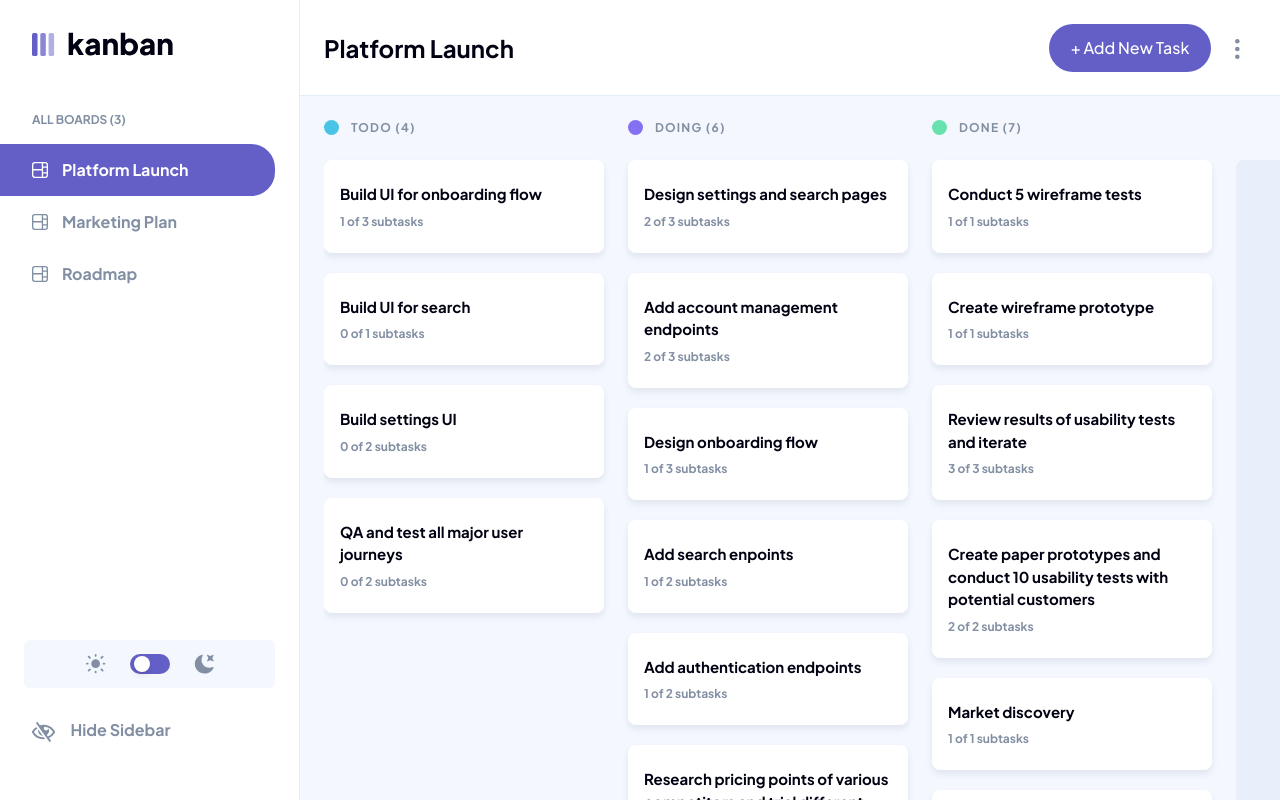
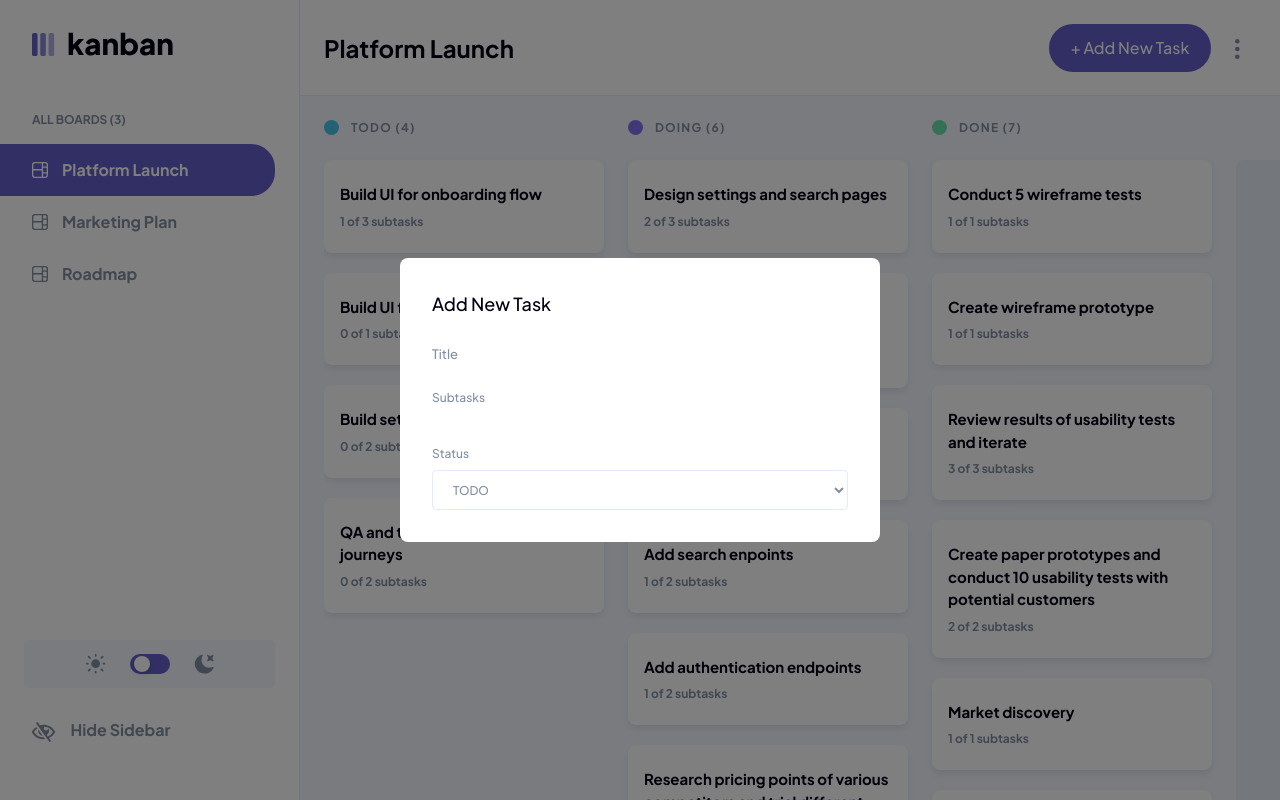
Before and after one commit to GregNicholas/Kanban-guru, a React (Create React App) app: page / in a window 1280 px wide. Both pictures are taken after a click on the button "+ Add New Task". Built offline with nearby package versions, Linux system fonts and the light colour scheme.

Commit message:
Task Form with open/close from header button

```diff
--- a/src/App.tsx
+++ b/src/App.tsx
@@ -20,7 +20,7 @@ function App() {
           displayBoard={displayBoard} setDisplayBoard={setDisplayBoard}
       />
       <div className="flex flex-col flex-1 overflow-scroll">
-        <Header boardName={displayBoard.name} isDarkMode={isDarkMode} showSidebar={showSidebar} />
+        <Header displayBoard={displayBoard} isDarkMode={isDarkMode} showSidebar={showSidebar} />
         <BoardArea displayBoard={displayBoard}/>
       </div>
       {!showSidebar && <ShowSidebar setShowSidebar={setShowSidebar} />}
--- a/src/components/BoardArea/TaskListItem.tsx
+++ b/src/components/BoardArea/TaskListItem.tsx
@@ -9,8 +9,7 @@ type TaskListItemProps = {
 
 const TaskListItem = ({ task, columns }:TaskListItemProps) => {
   const [showTask, setShowTask] = useState(false)
-  const toggleTaskView = (e: { target: any; }) => {
-    console.log(e)
+  const toggleTaskView = () => {
     setShowTask(prev => !prev)
   }
   return (
--- a/src/components/Button.tsx
+++ b/src/components/Button.tsx
@@ -2,7 +2,7 @@ import React from 'react'
 
 type ButtonProps = {
     text: string;
-    onClick?: () => void;
+    onClick?: (e: any) => void;
 }
 
 const Button = ({ text, onClick }:ButtonProps) => {
--- a/src/components/Header/Header.tsx
+++ b/src/components/Header/Header.tsx
@@ -2,15 +2,25 @@ import { useState } from 'react'
 import Button from '../Button'
 import Logo from '../Logo'
 import EditModal from '../EditModal'
+import TaskForm from '../TaskForm'
+import { Board } from '../../types'
 
 type HeaderProps = {
-    boardName: string;
+    displayBoard: Board;
     isDarkMode: boolean;
     showSidebar: boolean;
 }
 
-const Header = ({ boardName, isDarkMode, showSidebar }:HeaderProps) => {
+const Header = ({ displayBoard, isDarkMode, showSidebar }:HeaderProps) => {
     const [showModal, setShowModal] = useState(false)
+    const [showTaskForm, setShowTaskForm] = useState(false)
+
+    const toggleShowTaskForm = (e:React.MouseEvent<HTMLDivElement, MouseEvent>) => {
+        e.stopPropagation()
+        setShowTaskForm(prev => !prev)
+        console.log("BUTTON CLICK TASK FORM")
+    }
+
     const addTask = () => {
         console.log("add task to current board")
     }
@@ -19,14 +29,19 @@ const Header = ({ boardName, isDarkMode, showSidebar }:HeaderProps) => {
     const hideModal = () => setShowModal(false)
 
     return (
-        <header onClick={hideModal} className="w-full h-24 pl-6 pr-8 flex items-center justify-between border-b border-l-lines bg-white dark:bg-d-gray dark:border-d-lines">
+        <header onClick={() => {
+            console.log("HEADER CLICK")
+            hideModal()
+            setShowTaskForm(false)
+        }}
+            className="w-full h-24 pl-6 pr-8 flex items-center justify-between border-b border-l-lines bg-white dark:bg-d-gray dark:border-d-lines">
             {!showSidebar && <Logo isDarkMode={isDarkMode} showSidebar={showSidebar} /> }
             <div className={`flex items-center h-full ${nameClasses}`}>
                 {!showSidebar && <div className="w-px h-full mr-8 border-l border-l-lines dark:border-d-lines"></div>}
-                <h2 className={`font-bold font-sans text-black dark:text-white text-center text-2xl`}>{boardName}</h2>
+                <h2 className={`font-bold font-sans text-black dark:text-white text-center text-2xl`}>{displayBoard.name}</h2>
             </div>
             <div>
-                    <Button text=" + Add New Task " onClick={addTask} />
+                    <Button text=" + Add New Task " onClick={toggleShowTaskForm} />
                     <div className="ml-4 p-2 inline cursor-pointer"
                             onClick={(e) => {
                                 e.stopPropagation()
@@ -37,6 +52,7 @@ const Header = ({ boardName, isDarkMode, showSidebar }:HeaderProps) => {
                         alt="board options"
                     />
                     </div>
+                    {showTaskForm && <TaskForm />}
                     {showModal && <EditModal editText="Edit Board" deleteText="Delete Board"/>}
             </div>
 
--- a/src/components/TaskCard/TaskModal.tsx
+++ b/src/components/TaskCard/TaskModal.tsx
@@ -7,7 +7,7 @@ import { Task } from '../../types'
 type TaskModalProps = {
     task: Task;
     columns: string[];
-    toggleTaskView: (e: any) => void;
+    toggleTaskView: () => void;
 }
 
 const TaskModal = ({ task, columns, toggleTaskView }:TaskModalProps) => {
@@ -26,7 +26,6 @@ const TaskModal = ({ task, columns, toggleTaskView }:TaskModalProps) => {
   }
 
   return (
-    // <div className="absolute top-0 left-0 h-full w-full text-xs text-m-gray bg-filter flex items-center justify-center">
     <ModalContainer>
       <div
           className="opacity-100 w-120 p-8 bg-white dark:bg-d-gray rounded-lg"
@@ -57,7 +56,6 @@ const TaskModal = ({ task, columns, toggleTaskView }:TaskModalProps) => {
           </div>
         </div>
       </ModalContainer>
-    // </div>
   )
 }
 
--- /dev/null
+++ b/src/components/TaskForm.tsx
@@ -0,0 +1,33 @@
+import React, { useState } from 'react'
+import ModalContainer from './ModalContainer'
+import Select from './Select'
+
+const TaskForm = () => {
+  const [currentStatus, setCurrentStatus] = useState('TODO')
+
+  const handleStatusChange = (e: React.ChangeEvent<HTMLSelectElement>) => {
+    setCurrentStatus(e.target.value)
+  }
+
+  return (
+    <ModalContainer>
+        <div
+          className="opacity-100 w-120 p-8 bg-white dark:bg-d-gray rounded-lg"
+          onClick={(e) => e.stopPropagation()}
+        >
+            <h3 className="text-lg text-black mb-6 dark:text-white">Add New Task</h3>
+          <p className="text-[13px] font-medium mb-6 leading-6">Title</p>
+          <div className="flex flex-col mb-6">
+          <h5 className="mb-4">Subtasks</h5>
+
+          </div>
+          <div>
+            <h5 className="mb-2">Status</h5>
+            <Select currentStatus={currentStatus} handleStatusChange={handleStatusChange} columns={['TODO', 'DONE']} />
+          </div>
+        </div>
+    </ModalContainer>
+  )
+}
+
+export default TaskForm
```
